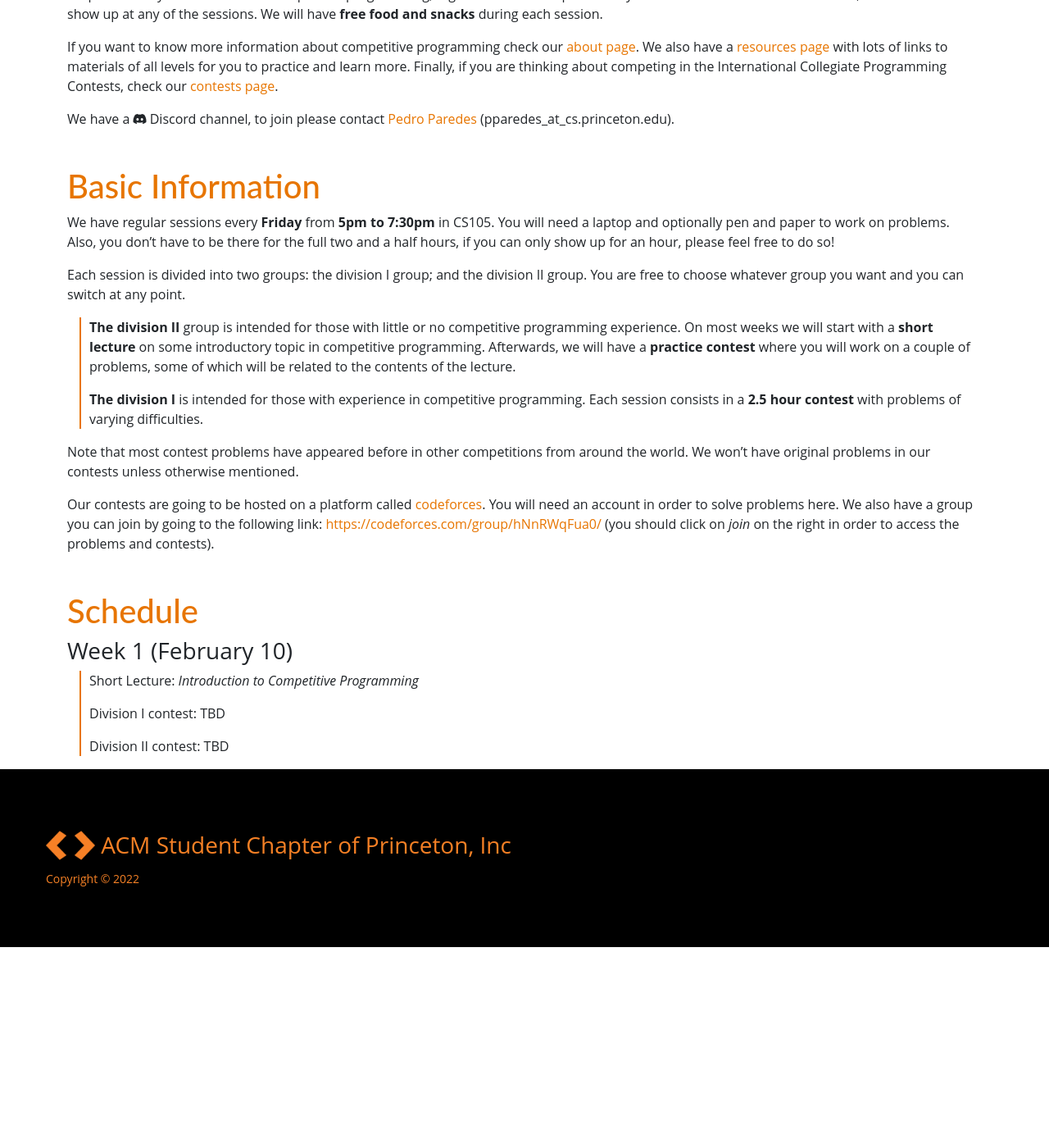
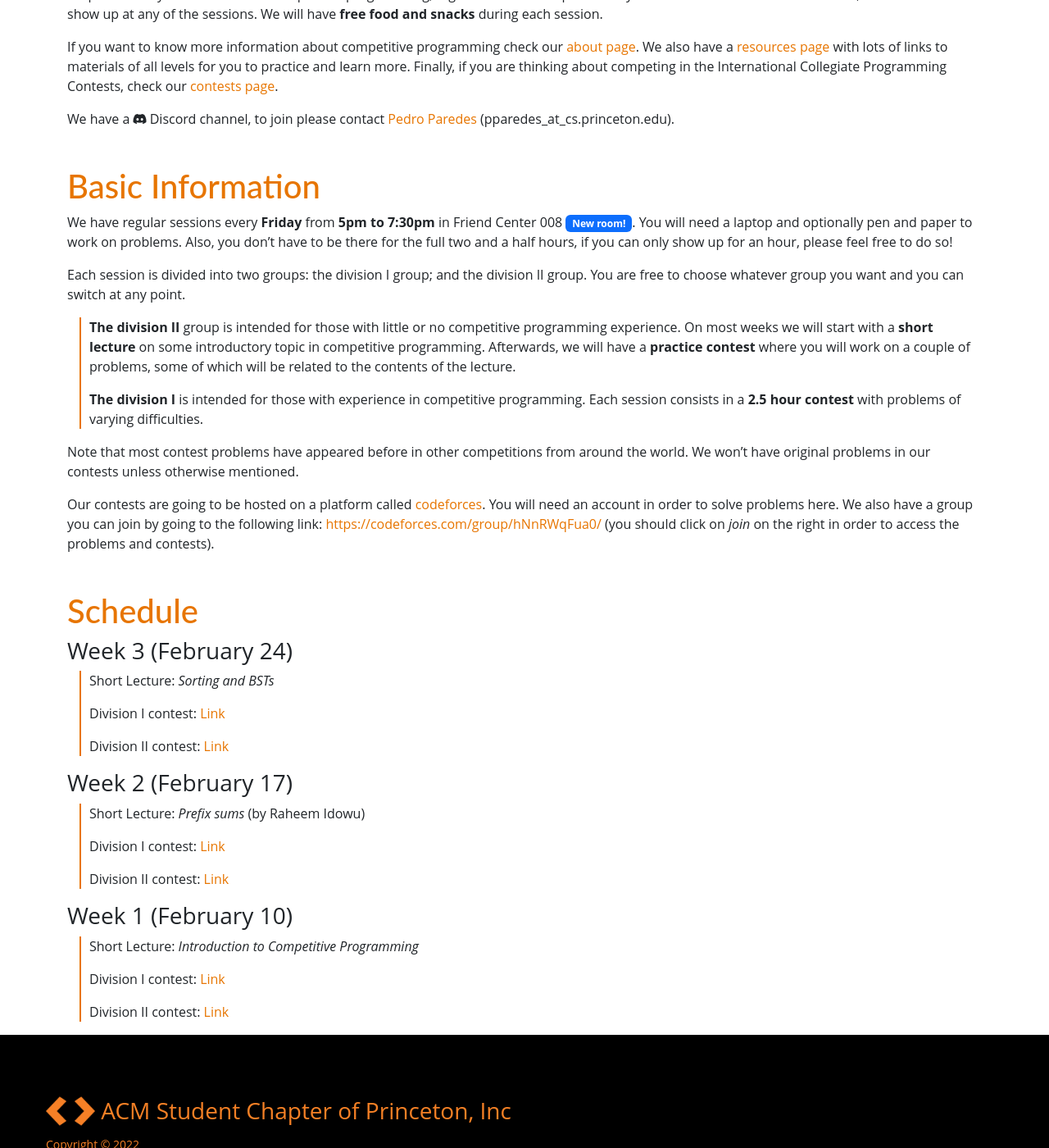
Before and after one commit to Princeton-Competitive-Programming/princeton-competitive-programming, a Jekyll site: the page built from spring23.md, in a window 1280 px wide and 1400 px high, scrolled down 295 px. Shown: the whole window at 82% size. Built offline with Jekyll 4.4.1, drawn with Linux system fonts in a browser that asks for light colours; nearby versions of some CDN libraries; before the commit the page ends 1450 px from its top, so only the background shows below that.

Commit message:
Spring week 3

```diff
--- a/spring23.md
+++ b/spring23.md
@@ -26,7 +26,8 @@ contact [Pedro Paredes](https://www.cs.princeton.edu/~pparedes/)
 ## Basic Information
 
 We have regular sessions every **Friday** from **5pm to 7:30pm** in
-CS105. You will need a laptop and optionally pen and paper to work on
+Friend Center 008 <span class="badge bg-primary">New room!</span>. You
+will need a laptop and optionally pen and paper to work on
 problems. Also, you don't have to be there for the full two and a half
 hours, if you can only show up for an hour, please feel free to do so!
 
@@ -59,9 +60,23 @@ problems and contests).
 
 ## Schedule
 
+### Week 3 (February 24)
+ * Short Lecture: <i>Sorting and BSTs</i>
+
+ * Division I contest: [Link](https://codeforces.com/group/hNnRWqFua0/contest/429274)
+
+ * Division II contest: [Link](https://codeforces.com/group/hNnRWqFua0/contest/429285)
+
+### Week 2 (February 17)
+ * Short Lecture: <i>Prefix sums</i> (by Raheem Idowu)
+
+ * Division I contest: [Link](https://codeforces.com/group/hNnRWqFua0/contest/428084)
+
+ * Division II contest: [Link](https://codeforces.com/group/hNnRWqFua0/contest/428083)
+
 ### Week 1 (February 10)
  * Short Lecture: <i>Introduction to Competitive Programming</i>
 
- * Division I contest: TBD
+ * Division I contest: [Link](https://codeforces.com/group/hNnRWqFua0/contest/426972)
 
- * Division II contest: TBD
+ * Division II contest: [Link](https://codeforces.com/group/hNnRWqFua0/contest/426970)
```
